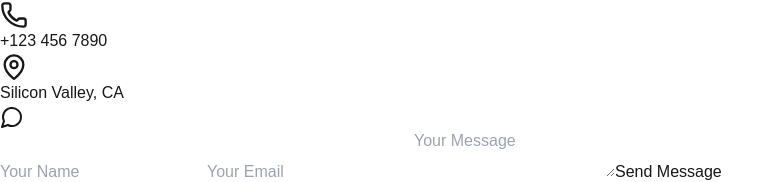
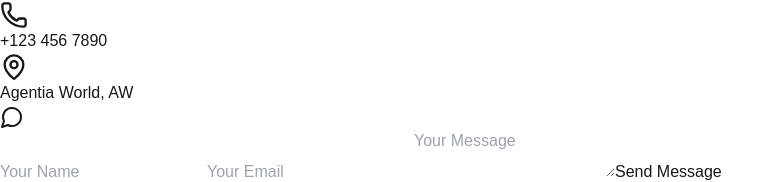
Before and after one commit to UmmeHabiba1312/Agentia-World, a Next.js app: page / in a window 1280 px wide. Shown: the part 2376-2558 px from the top of the page, without its empty margins (0-784 px from the left). Built offline with nearby package versions, Linux system fonts and the light colour scheme.

Commit message:
Update contact.tsx

```diff
--- a/src/components/contact.tsx
+++ b/src/components/contact.tsx
@@ -33,7 +33,7 @@ export default function ContactPage() {
             {[
               { icon: Mail, text: 'contact@agentiaworld.com', color: 'text-cyan-400' },
               { icon: Phone, text: '+123 456 7890', color: 'text-cyan-400' },
-              { icon: MapPin, text: 'Silicon Valley, CA', color: 'text-cyan-400' }
+              { icon: MapPin, text: 'Agentia World, AW', color: 'text-cyan-400' }
             ].map((info, index) => (
               <div
                 key={index}
```
